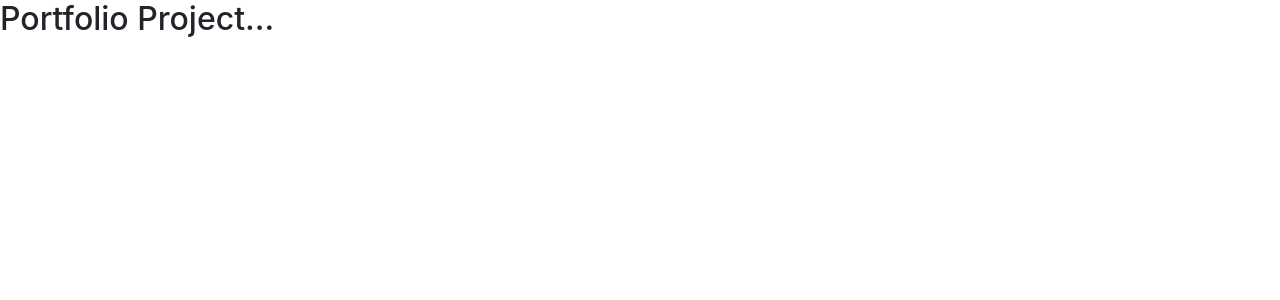
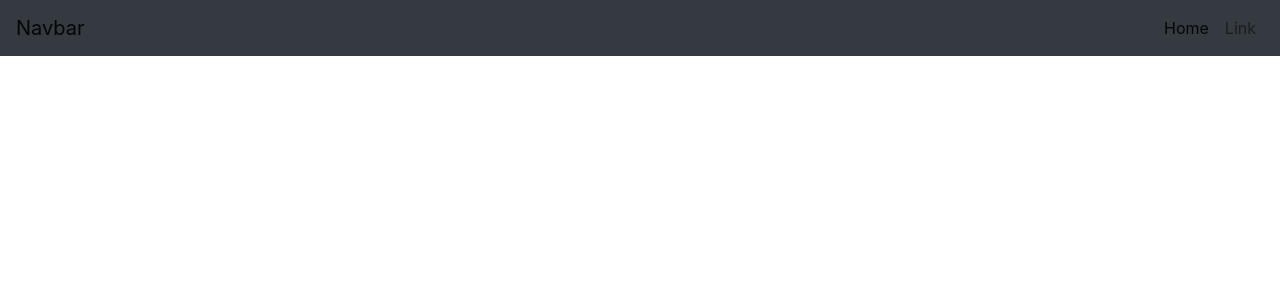
Before and after one commit to azambdev/master, a React (Create React App) app in the folder portfolio/: page / in a window 1280 px wide. Shown: the top 300 px of the page. Built offline with nearby package versions, Linux system fonts and the light colour scheme.

Commit message:
First navbar commit
just added navbar to the project

```diff
--- a/portfolio/src/App.js
+++ b/portfolio/src/App.js
@@ -1,9 +1,10 @@
 import './App.css';
 import 'bootstrap/dist/css/bootstrap.min.css';
-
+import Navbar from './components/Navbar';
 function App() {
   return (
-   <h2>Portfolio Project...</h2>
+    <Navbar/>
+
   );
 }
 
--- /dev/null
+++ b/portfolio/src/components/Navbar.js
@@ -0,0 +1,27 @@
+import React from 'react'
+
+const Navbar = () => {
+    return (
+        <nav className="navbar navbar-expand-lg navbar-light bg-dark">
+        <a className="navbar-brand" href="#">Navbar</a>
+        <button className="navbar-toggler" type="button" data-toggle="collapse" data-target="#navbarSupportedContent" aria-controls="navbarSupportedContent" aria-expanded="false" aria-label="Toggle navigation">
+          <span className="navbar-toggler-icon"></span>
+        </button>
+
+        <div className="collapse navbar-collapse" id="navbarSupportedContent">
+          <ul className="navbar-nav ml-auto">
+            <li className="nav-item active">
+              <a className="nav-link" href="#">Home <span className="sr-only">(current)</span></a>
+            </li>
+            <li className="nav-item">
+              <a className="nav-link" href="#">Link</a>
+            </li>
+
+          </ul>
+
+        </div>
+      </nav>
+    )
+}
+
+export default Navbar
```
